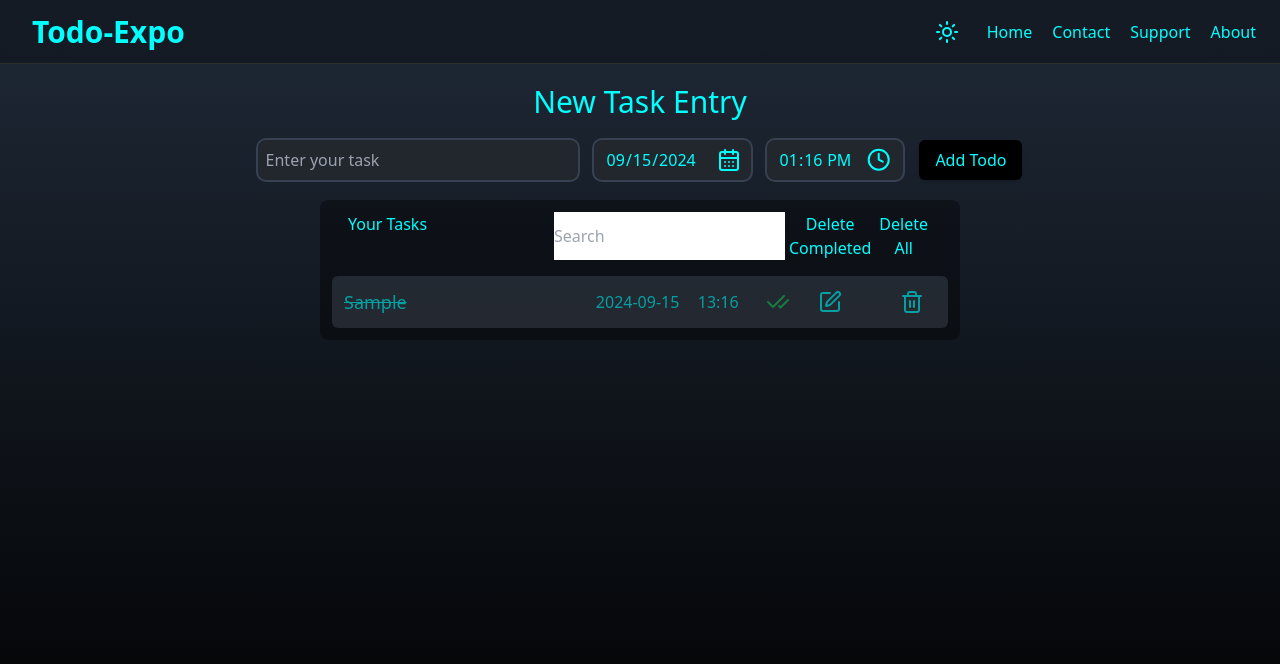
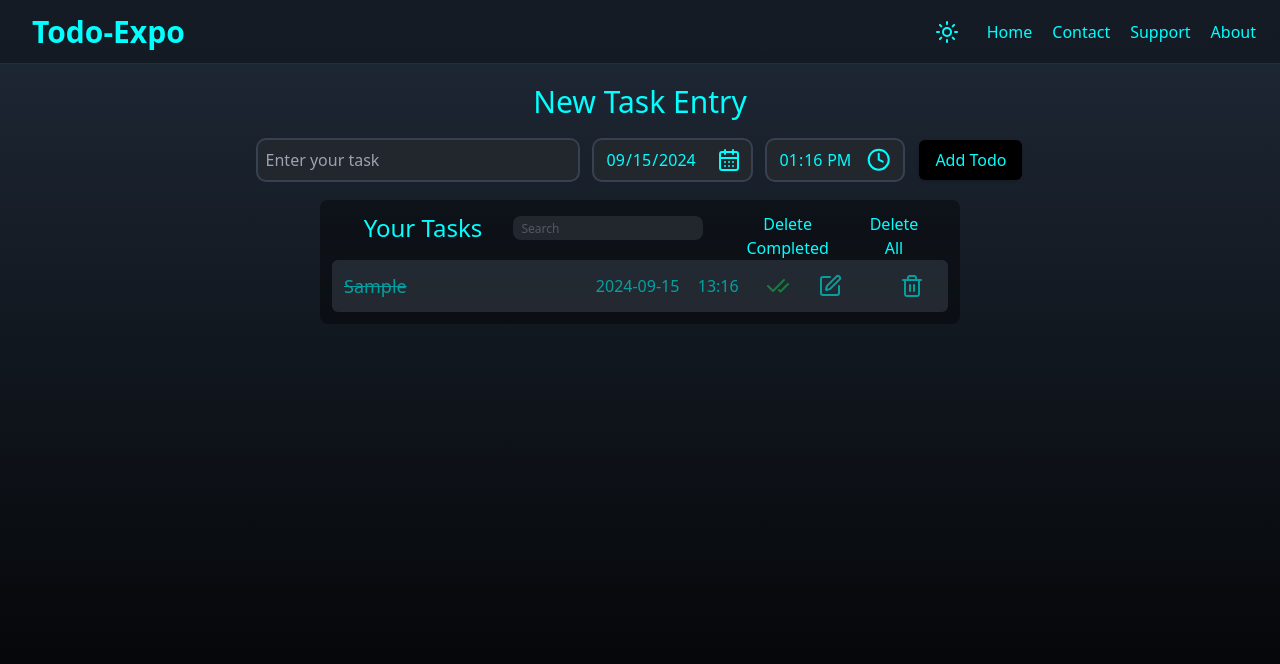
Before and after one commit to bolanpartik/task-expo, a React (Vite) app: page / in a window 1280 px wide. Both pictures are taken after typing "Sample" into the empty fields and a click on the button "Add Todo". Shown: the top 664 px of the page. Built offline with nearby package versions, Linux system fonts and the light colour scheme; what tailwindcss-animated would draw is missing.

Commit message:
add styles for search input

```diff
--- a/src/components/TodoCard.jsx
+++ b/src/components/TodoCard.jsx
@@ -36,21 +36,24 @@ export default function TodoCard({ allTodos, setAllTodos, todoRef }) {
     return (
         <div className="flex flex-col justify-center w-1/2 p-3 items-center mt-5 bg-black/40 gap-4 rounded-lg">
             {allTodos.length > 0 ?
-                <div className="flex justify-between w-full px-4">
-                    <p className="w-2/3">Your Tasks </p>
+                <div className="flex justify-between w-full px-4 h-8">
+                    <div className="flex w-2/3 justify-around items-center">
+                        <p className="text-2xl">Your Tasks </p>
                         <input
                             type="text"
                             value={searchInput}
                             onChange={handleSearchChange}
                             placeholder="Search"
+                            className="bg-customDarkGray w-auto rounded-lg px-2 text-xs h-6 transition-all focus:h-full placeholder:opacity-40 focus:outline-none"
                         />
+                    </div>
                     <button
-                            className="outline-none border-none hover:bg-customGray rounded-sm px-1 disabled:cursor-not-allowed"
+                        className="outline-none border-none hover:bg-customGray rounded-md px-1 disabled:cursor-not-allowed transition-all"
                         disabled={completedTodos.length<=0}
                         onClick={handleCompleted}>Delete Completed
                     </button>
                     <button
-                        className="outline-none border-none hover:bg-customGray rounded-sm px-1"
+                        className="outline-none border-none hover:bg-customGray rounded-md px-1 transition-all"
                         onClick={handleDeleteAll}>Delete All
                     </button>
                 </div>
```
Lines whose indentation alone changed are shown as unchanged.
